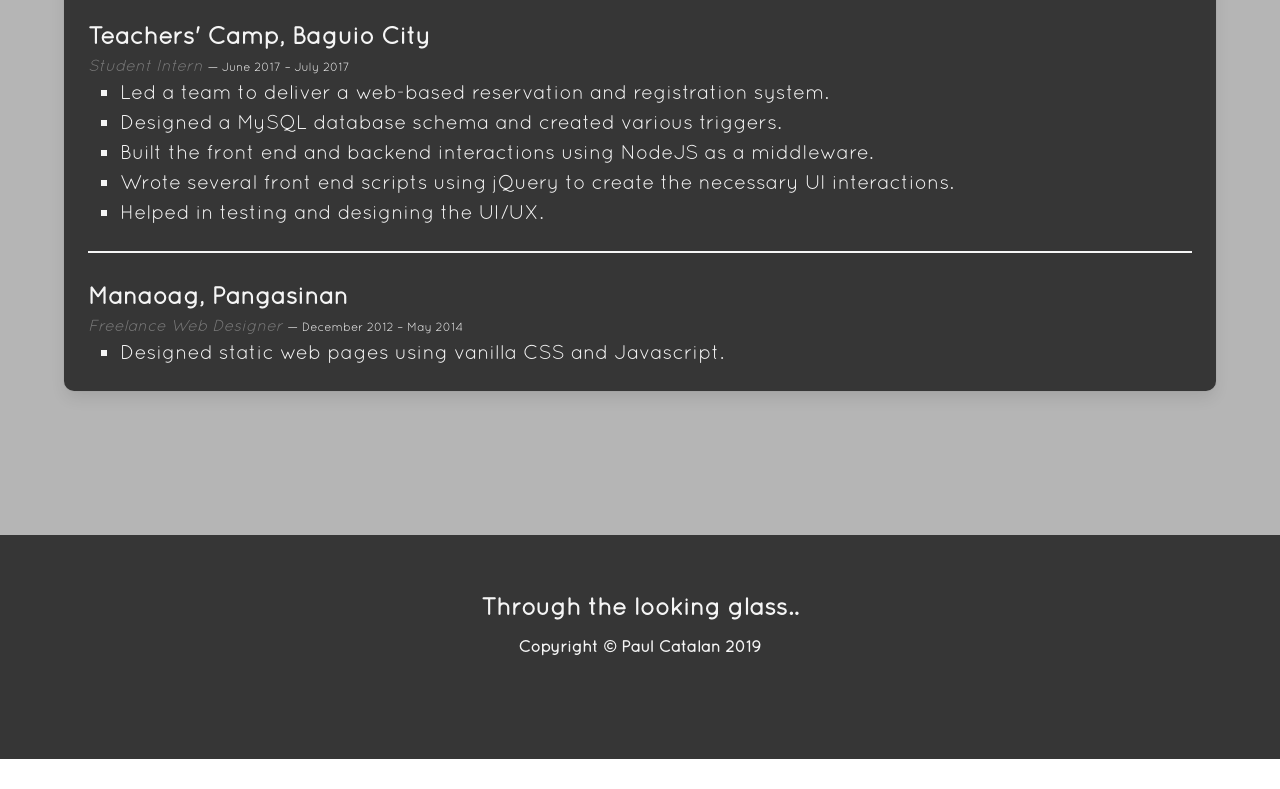
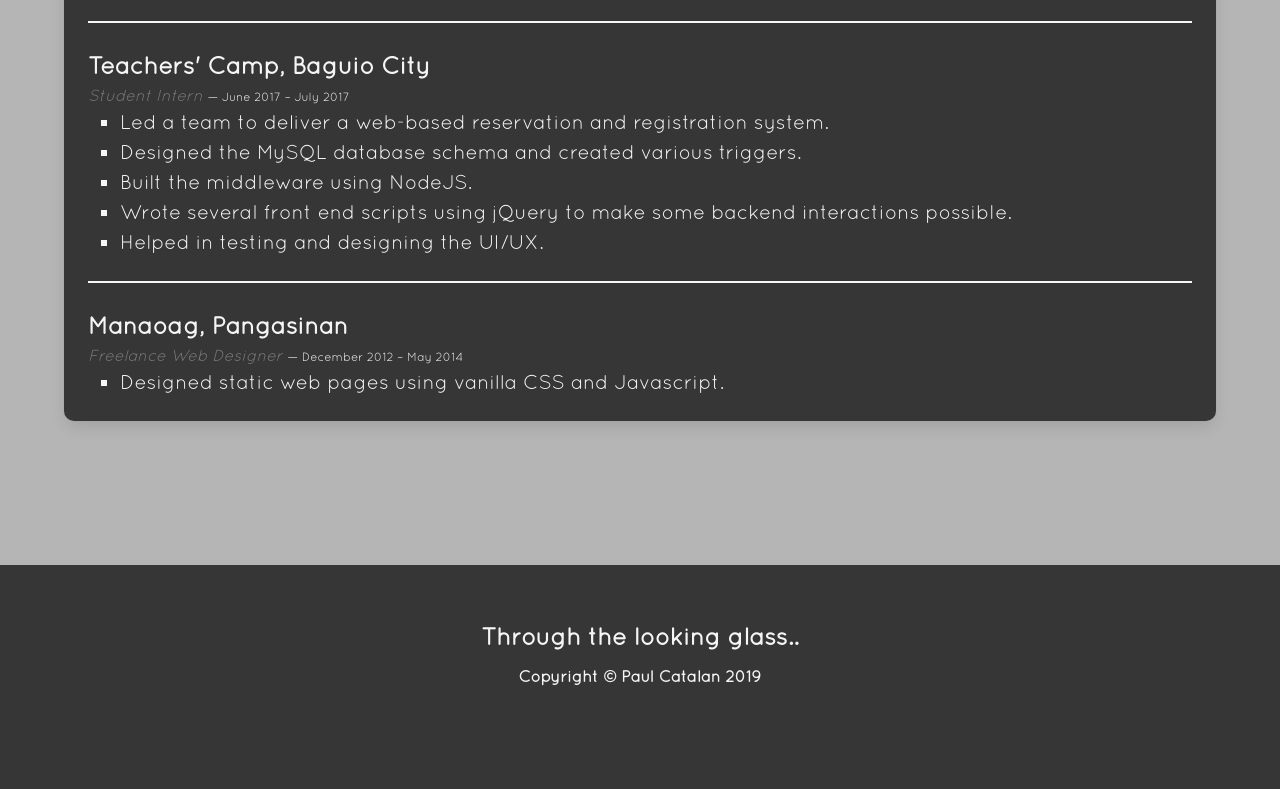
Before and after one commit to polcats/portfolio-2019, a plain HTML site: page index.html in a window 1280 px wide. Shown: the part 3463-4252 px from the top of the page. Before the commit the page ends 4222 px from the top, so only its background shows below. Drawn offline with Linux system fonts and the light colour scheme; a web font is replaced by a local one.

Commit message:
Updated descriptions

```diff
--- a/index.html
+++ b/index.html
@@ -166,7 +166,7 @@
                             <p>
                                 I consider myself more than familiar with Java because I have used it for most of my projects in 4 years of college.
                             </p>
-
+                            <br>
                             <p>
                                 HTML, CSS, and JavaScript are skill areas that I first learned during my elementary days. I can say that I am very
                                 comfortable using these technologies. I even participated in several web design competitions back in high school and
@@ -218,10 +218,10 @@
                                 <div class="is-size-7 is-inline-block"> — June 2017 – July 2017</div>
                                 <ul>
                                     <li class="is-size-5">Led a team to deliver a web-based reservation and registration system.</li>
-                                    <li class="is-size-5">Designed a MySQL database schema and created various triggers.</li>
-                                    <li class="is-size-5">Built the front end and backend interactions using NodeJS as a middleware.</li>
+                                    <li class="is-size-5">Designed the MySQL database schema and created various triggers.</li>
+                                    <li class="is-size-5">Built the middleware using NodeJS.</li>
                                     <li class="is-size-5">
-                                        Wrote several front end scripts using jQuery to create the necessary UI interactions.
+                                        Wrote several front end scripts using jQuery to make some backend interactions possible.
                                     </li>
                                     <li class="is-size-5">Helped in testing and designing the UI/UX.</li>
                                 </ul>
```
